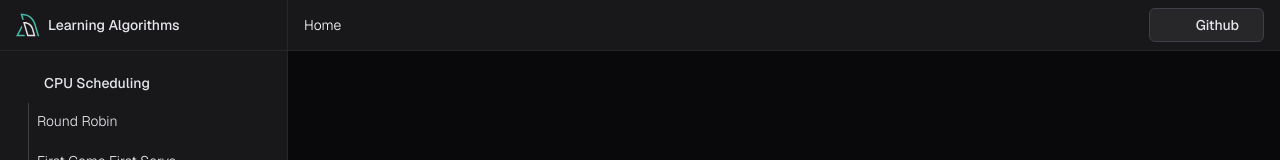
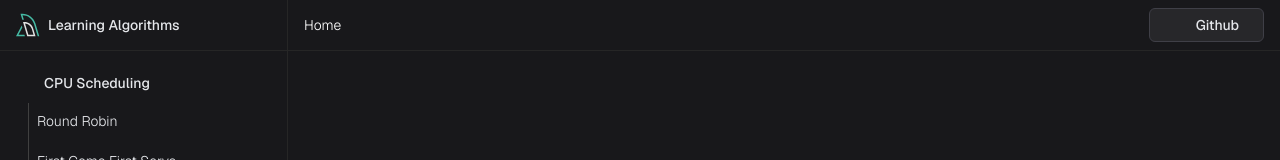
Before and after one commit to pakdad-mousavi/algorithms, a Vue app: page / in a window 1280 px wide. Shown: the top 160 px of the page. Built offline with nearby package versions, Linux system fonts and the light colour scheme; some icons are missing.

Commit message:
Change the background color of the main section, and give a max width to the content.

```diff
--- a/src/App.vue
+++ b/src/App.vue
@@ -1,6 +1,5 @@
 <template>
-  <header></header>
-  <main>
+  <main class="mx-auto max-w-7xl">
     <div class="flex">
       <Sidebar :pages="pages" :isSidebarVisible="isSidebarVisible"
         @toggle-sidebar="isSidebarVisible = !isSidebarVisible" @on-change-algorithm="(alg) => activeAlgorithm = alg">
@@ -55,4 +54,6 @@ const pages = [
     ]
   },
 ];
+
+console.log(pages[0]);
 </script>
--- a/src/assets/main.css
+++ b/src/assets/main.css
@@ -16,7 +16,7 @@
 }
 
 body {
-  @apply bg-zinc-950 text-gray-200 font-geist font-light leading-relaxed;
+  @apply bg-zinc-900 text-gray-200 font-geist font-light leading-relaxed;
 }
 
 /* Sidebar item styles */
--- a/src/components/NavBar.vue
+++ b/src/components/NavBar.vue
@@ -1,8 +1,9 @@
 <template>
   <nav
-    class="flex items-center gap-4 px-4 py-3.25 sm:py-2 border-b-[1px] border-neutral-800 fixed bg-zinc-900 w-full lg:w-[calc(100%-288px)] 2xl:w-[calc(100%-368px)] z-40 text-sm">
+    class="px-4 py-3.25 sm:py-2 border-b-[1px] border-neutral-800 fixed bg-zinc-900 w-full lg:w-[calc(100%-288px)] 2xl:w-[calc(100%-368px)] z-40 text-sm">
+    <div class="flex items-center gap-4">
       <!-- Banner -->
-    <div class="flex items-center mr-auto gap-x-2 lg:hidden cursor-pointer" @click="goToHomePage()">
+      <div class="flex items-center mr-auto cursor-pointer gap-x-2 lg:hidden" @click="goToHomePage()">
         <img src="/logo.svg" alt="" class="w-6">
         <span class="font-medium">Learning Algorithms</span>
       </div>
@@ -31,6 +32,7 @@
           <span>Github</span>
         </a>
       </div>
+    </div>
   </nav>
 </template>
 
@@ -49,6 +51,7 @@ defineProps({
 
 const emit = defineEmits(['toggle-sidebar', 'on-change-algorithm']);
 const router = useRouter();
+console.log(router.currentRoute);
 
 const goToHomePage = () => {
   // Update algorithm
```
Lines whose indentation alone changed are shown as unchanged.
